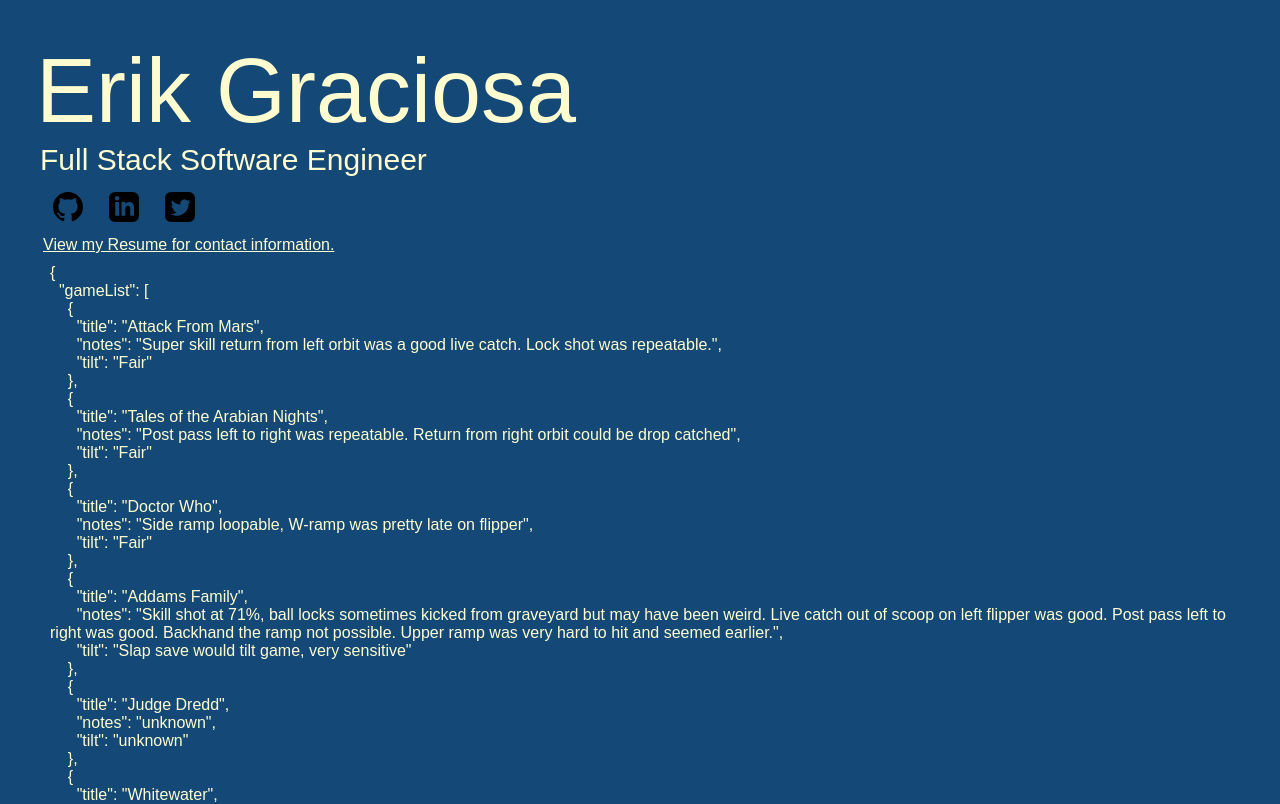
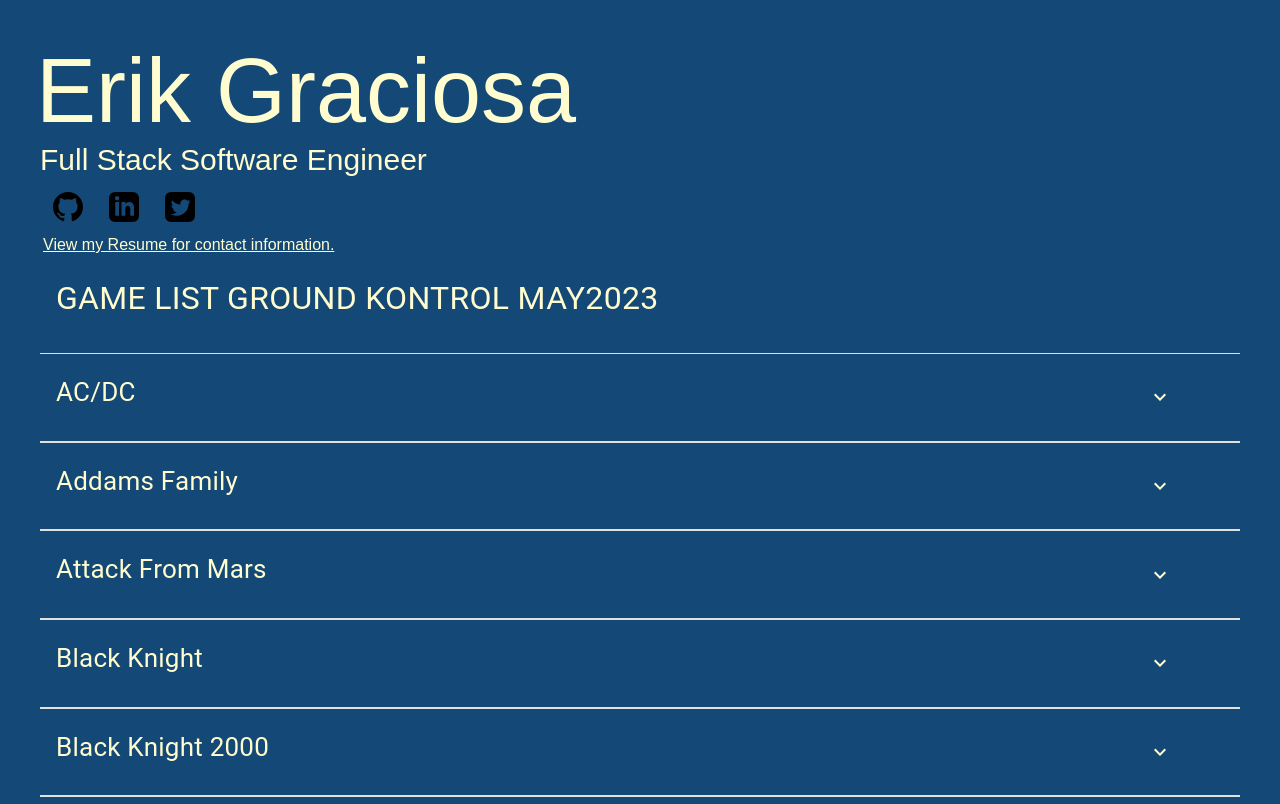
Before and after one commit to ErikGraciosa/personal-site, a React app: page /secret-ship-show-pintips in a window 1280 px wide. Shown: the top 804 px of the page. Built offline with nearby package versions, Linux system fonts and the light colour scheme.

Commit message:
added table accordion

```diff
--- a/package.json
+++ b/package.json
@@ -60,6 +60,10 @@
     "webpack-dev-server": "^3.11.2"
   },
   "dependencies": {
+    "@emotion/react": "^11.10.8",
+    "@emotion/styled": "^11.10.8",
+    "@mui/icons-material": "^5.11.16",
+    "@mui/material": "^5.12.3",
     "react": "^17.0.1",
     "react-dom": "^17.0.1",
     "react-router-dom": "^5.2.0"
--- a/src/components/app/App.jsx
+++ b/src/components/app/App.jsx
@@ -6,7 +6,9 @@ import Footer from '../footer/Footer';
 import SiteThumbnail from '../siteThumbnail/SiteThumbnail';
 import './reset.css';
 import './App.css';
-import PinballWriteUps from '../pinballWriteUps/PinballWriteUps';
+import PinballTable from '../pinballTable/PinballTable';
+import Pinball from '../../fixtures/pinball.json';
+
 
 export default function App() {
   return (
@@ -24,7 +26,7 @@ export default function App() {
             <Route
             exact
             path="/secret-ship-show-pintips"
-            component={PinballWriteUps}/>
+            component={(props) => <PinballTable data={Pinball} />} />
         </Switch>
         <Footer/>
       </Router>
--- /dev/null
+++ b/src/components/pinballTable/PinballTable.jsx
@@ -0,0 +1,87 @@
+import React, { useState } from "react";
+import {
+  Table,
+  TableHead,
+  TableBody,
+  TableRow,
+  TableCell,
+  IconButton,
+  Collapse,
+  Box,
+  Typography,
+} from "@mui/material";
+import { KeyboardArrowUp, KeyboardArrowDown } from "@mui/icons-material";
+
+function SortableAccordionTable({ data }) {
+  const [openRows, setOpenRows] = useState({});
+
+  const handleRowClick = (id) => {
+    setOpenRows((prevState) => ({
+      ...prevState,
+      [id]: !prevState[id],
+    }));
+  };
+
+  const sortedData = data.gameList.sort((a, b) => a.title.localeCompare(b.title));
+
+  return (
+    <Table>
+      <TableHead>
+        <TableRow>
+          <TableCell>
+            <Typography variant="subtitle1" gutterBottom fontSize={32}>GAME LIST GROUND KONTROL MAY2023</Typography>
+          </TableCell>
+          <TableCell />
+        </TableRow>
+      </TableHead>
+      <TableBody>
+        {sortedData.map((row) => (
+          <React.Fragment key={row.title}>
+            <TableRow>
+              <TableCell>
+              <Typography variant="subtitle1" gutterBottom fontSize={26}>{row.title}</Typography>
+              </TableCell>
+              <TableCell>
+                <IconButton
+                  aria-label="expand row"
+                  size="small"
+                  onClick={() => handleRowClick(row.title)}
+                >
+                  {openRows[row.title] ? (
+                    <KeyboardArrowUp />
+                  ) : (
+                    <KeyboardArrowDown />
+                  )}
+                </IconButton>
+              </TableCell>
+            </TableRow>
+            <TableRow>
+              <TableCell style={{ paddingBottom: 0, paddingTop: 0 }} colSpan={6}>
+                <Collapse in={openRows[row.title]} timeout="auto" unmountOnExit>
+                  <Box margin={1}>
+                    <Typography variant="subtitle1" gutterBottom fontSize={20} fontWeight="bold">
+                      Notes:
+                    </Typography>
+                    <Typography variant="body2" gutterBottom fontSize={20}>
+                      <span>{row.notes}</span>
+                    </Typography>
+                  </Box>
+                  <Box margin={1}>
+                    <Typography variant="subtitle1" gutterBottom fontSize={20} fontWeight="bold">
+                      Tilt:
+                    </Typography>
+                    <Typography variant="body2" gutterBottom fontSize={20}>
+                      <span>{row.tilt}</span>
+                    </Typography>
+                  </Box>
+                </Collapse>
+              </TableCell>
+            </TableRow>
+          </React.Fragment>
+        ))}
+      </TableBody>
+    </Table>
+  );
+}
+
+export default SortableAccordionTable;
```
Also changed, not shown: 1 other file (tests, documents, lock files or other folders).
